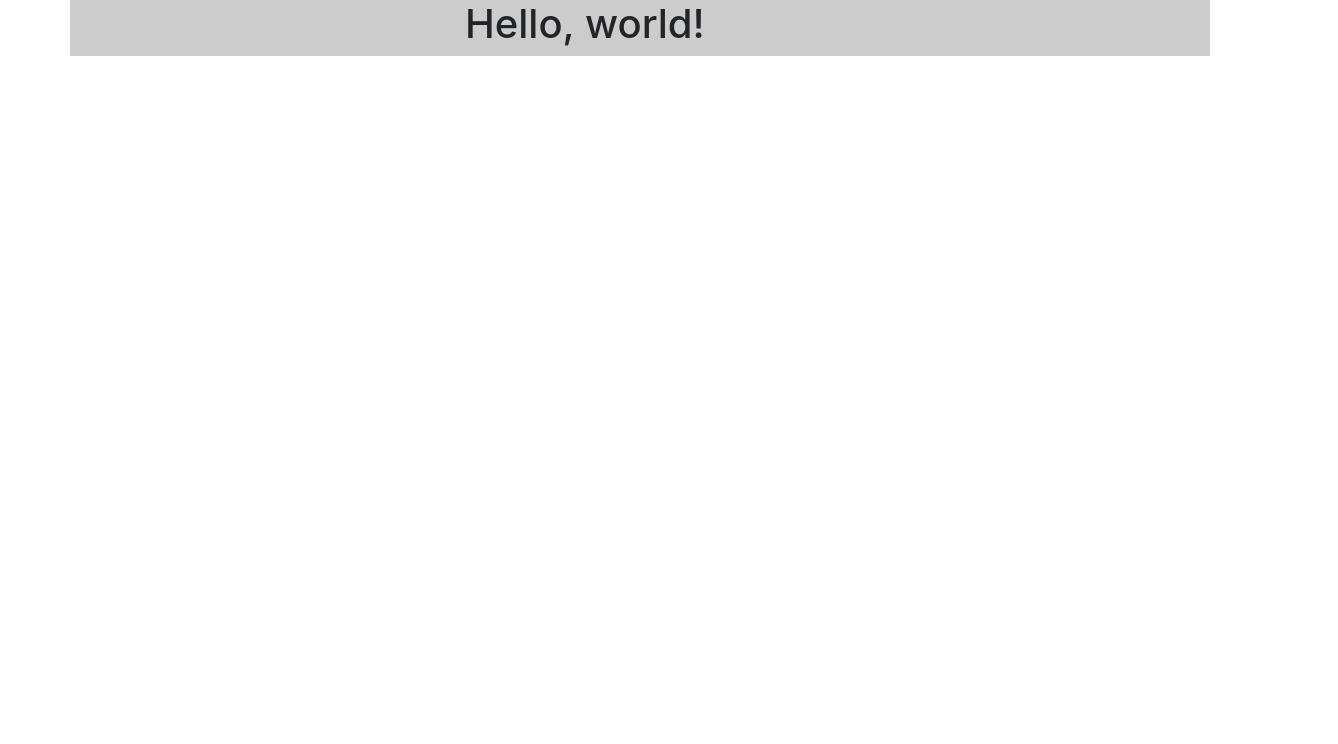
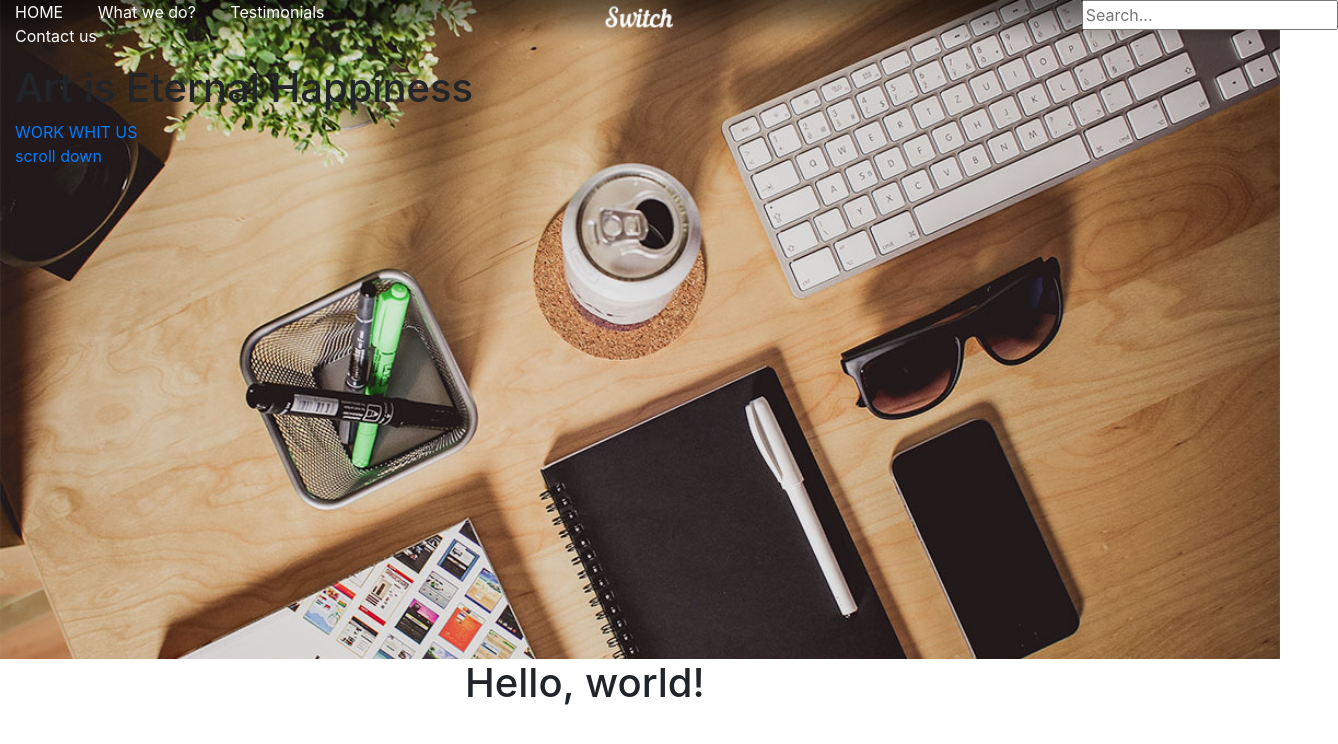
Before and after one commit to KevinCarrilloCuevas/framework, a plain HTML site: page index.html in a window 1280 px wide. Shown: the whole page, 1338 px wide, since content can reach past the window. Drawn offline with nearby package versions, Linux system fonts and the light colour scheme.

Commit message:
tarea del dia jueves

```diff
--- a/estilo.css
+++ b/estilo.css
@@ -1,3 +1,16 @@
-.col{
-	background: #ccc;
+header{
+	background: url("img/bg-header.jpg");
+	height: 659px;
+	background-repeat: no-repeat;
+	background-size: cover;
 }
+li{
+	display: inline-block;
+}
+li a{
+	color: white;
+	padding: 0 15px;
+}
+.mover{
+margin-left: -55px;
+}
--- a/index.html
+++ b/index.html
@@ -8,6 +8,32 @@
   <title>Hello, world!</title> <!--Definir título en la barra de título-->
 </head>
 <body>
+  <header class="container-fluid">
+    <div class="row">
+       <nav class="col-md-4">
+      <ul class="mover">
+        <li class="boton"><a href="#">HOME</a></li>
+        <li class="boton"><a href="#">What we do?</a></li>
+        <li class="boton"><a href="#">Testimonials</a></li>
+        <li class="boton"><a href="#">Contact us</a></li>
+      </ul>
+    </nav>
+
+    <div class="col-md-2 offset-md-6">
+
+      <form action="#">
+        <input type="text" placeholder="Search...">
+      </form>
+    </div>
+  </div>
+    <div>
+      <h1>Art is Eternal Happiness</h1>
+      <a href="#">WORK WHIT US</a>
+    </div>
+    <div>
+      <a href="#">scroll down</a>
+    </div>
+  </header>
   <!-- <a href="#" class="btn btn-danger">Ir a google.com</a> -->
   <div class="container">
     <div class="row">
```
Also changed, not shown: img/bg-header.jpg (added).
